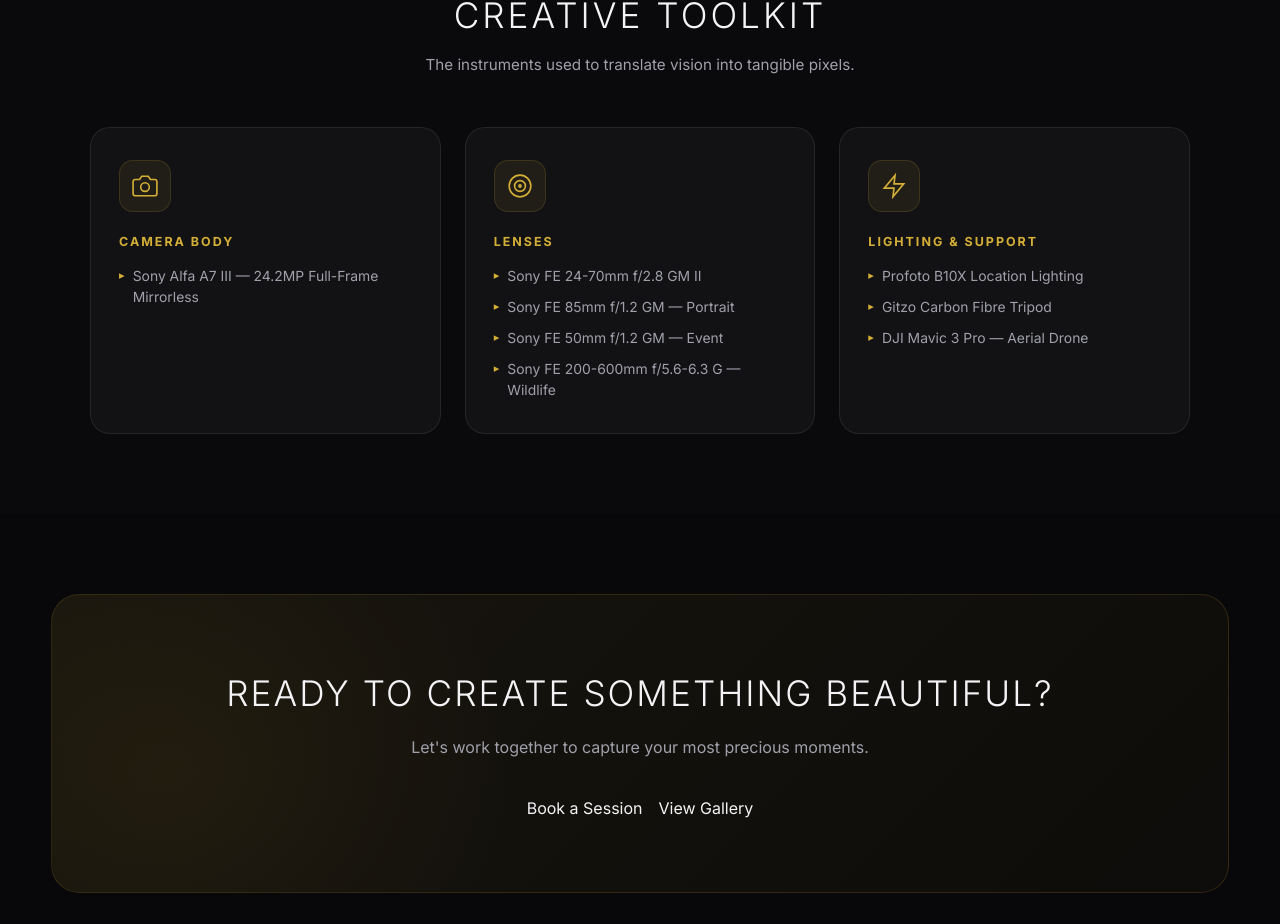
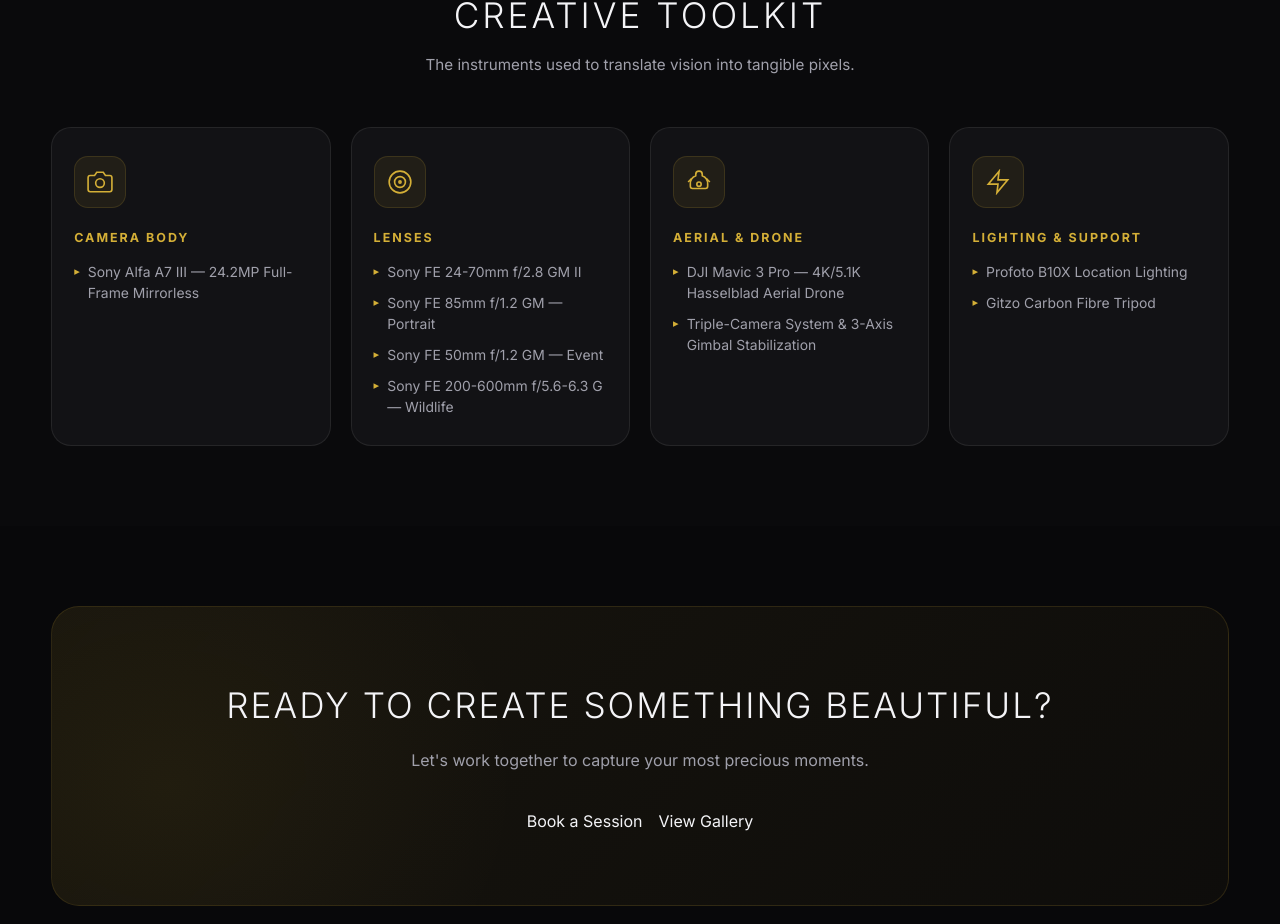
Before and after one commit to Numesh20/Numesh-Ravindra-Photography-Website-Frontend, a Next.js app: page /about in a window 1280 px wide. Shown: the part 2599-3523 px from the top of the page. Built offline with nearby package versions, Linux system fonts and the light colour scheme.

Commit message:
correct album category tags, add drone gear section, and clean album metadata

```diff
--- a/src/app/HomeClient.js
+++ b/src/app/HomeClient.js
@@ -11,7 +11,7 @@ const ALBUMS = [
   {
     slug: "anu-karunathilaka",
     title: "Anu Karunathilaka",
-    description: "A beautiful romantic wedding photography collection.",
+    description: "A joyful 22nd birthday and outdoor portrait photography session.",
     cover: "/gallery/portraits/Anu%20Karunathilaka/IMG_1.jpg",
     count: 26,
   },
--- a/src/app/about/AboutClient.js
+++ b/src/app/about/AboutClient.js
@@ -77,14 +77,28 @@ const GEAR = [
   {
     icon: (
       <svg width="26" height="26" viewBox="0 0 24 24" fill="none" stroke="currentColor" strokeWidth="1.5">
+        <path d="M12 2a3 3 0 0 0-3 3v1.17A7.99 7.99 0 0 0 4 13.92V16a2 2 0 0 0 2 2h12a2 2 0 0 0 2-2v-2.08a7.99 7.99 0 0 0-5-7.75V5a3 3 0 0 0-3-3z"/>
+        <path d="M5 9l-3 3"/>
+        <path d="M19 9l3 3"/>
+        <circle cx="12" cy="14" r="2"/>
+      </svg>
+    ),
+    category: "Aerial & Drone",
+    items: [
+      "DJI Mavic 3 Pro — 4K/5.1K Hasselblad Aerial Drone",
+      "Triple-Camera System & 3-Axis Gimbal Stabilization"
+    ]
+  },
+  {
+    icon: (
+      <svg width="26" height="26" viewBox="0 0 24 24" fill="none" stroke="currentColor" strokeWidth="1.5">
         <polygon points="13 2 3 14 12 14 11 22 21 10 12 10 13 2"></polygon>
       </svg>
     ),
     category: "Lighting & Support",
     items: [
       "Profoto B10X Location Lighting",
-      "Gitzo Carbon Fibre Tripod",
-      "DJI Mavic 3 Pro — Aerial Drone"
+      "Gitzo Carbon Fibre Tripod"
     ]
   }
 ];
@@ -458,8 +472,8 @@ export default function AboutClient() {
 
         /* ── Gear ── */
         .ap-gear-section { padding: 80px 4%; background: rgba(255,255,255,0.01); border-top: 1px solid var(--border-color); }
-        .ap-gear-grid { display: grid; grid-template-columns: repeat(3, 1fr); gap: 24px; max-width: 1100px; margin: 0 auto; }
-        .ap-gear-card { background: var(--surface-color); border: 1px solid var(--border-color); border-radius: 20px; padding: 32px 28px; transition: all 0.3s ease; }
+        .ap-gear-grid { display: grid; grid-template-columns: repeat(4, 1fr); gap: 20px; max-width: 1200px; margin: 0 auto; }
+        .ap-gear-card { background: var(--surface-color); border: 1px solid var(--border-color); border-radius: 20px; padding: 28px 22px; transition: all 0.3s ease; }
         .ap-gear-card:hover { border-color: rgba(212,175,55,0.3); transform: translateY(-4px); box-shadow: 0 16px 40px rgba(0,0,0,0.3); }
         .ap-gear-icon { width: 52px; height: 52px; border-radius: 14px; background: rgba(212,175,55,0.08); border: 1px solid rgba(212,175,55,0.15); display: flex; align-items: center; justify-content: center; color: var(--accent); margin-bottom: 20px; }
         .ap-gear-cat { font-size: 0.78rem; text-transform: uppercase; letter-spacing: 2px; color: var(--accent); font-weight: 700; margin-bottom: 14px; }
@@ -507,11 +521,12 @@ export default function AboutClient() {
           .ap-bio-grid { grid-template-columns: 1fr; gap: 40px; }
           .ap-photo-wrap { position: static; max-width: 400px; margin: 0 auto; }
           .ap-spec-grid { grid-template-columns: repeat(2, 1fr); }
-          .ap-gear-grid { grid-template-columns: 1fr; }
+          .ap-gear-grid { grid-template-columns: repeat(2, 1fr); }
         }
         @media (max-width: 640px) {
           .ap-hero-title { font-size: 3rem; }
           .ap-spec-grid { grid-template-columns: 1fr; }
+          .ap-gear-grid { grid-template-columns: 1fr; }
           .ap-timeline-item { grid-template-columns: 60px 30px 1fr; gap: 0 12px; }
           .ap-cta-banner { padding: 40px 24px; }
           .ap-cta-banner h2 { font-size: 1.6rem; }
--- a/src/app/gallery/GalleryClient.js
+++ b/src/app/gallery/GalleryClient.js
@@ -7,7 +7,7 @@ const ALBUMS = [
   {
     slug: "anu-karunathilaka",
     title: "Anu Karunathilaka",
-    description: "A beautiful romantic wedding photography collection.",
+    description: "A joyful 22nd birthday and outdoor portrait photography session.",
     cover: "/gallery/portraits/Anu%20Karunathilaka/IMG_1.jpg",
     count: 26,
   },
--- a/src/app/gallery/[album]/AlbumClient.js
+++ b/src/app/gallery/[album]/AlbumClient.js
@@ -8,7 +8,7 @@ const ALBUM_DATA = {
   "anu-karunathilaka": {
     title: "Anu Karunathilaka",
     folder: "Anu Karunathilaka",
-    description: "A beautiful romantic wedding photography collection.",
+    description: "A joyful 22nd birthday and outdoor portrait photography session.",
     icon: "",
     photos: [
       { id: 1, filename: "IMG_1.jpg" },
```
Also changed, not shown: src/app/gallery/[album]/page.js (+8 -3 lines).
